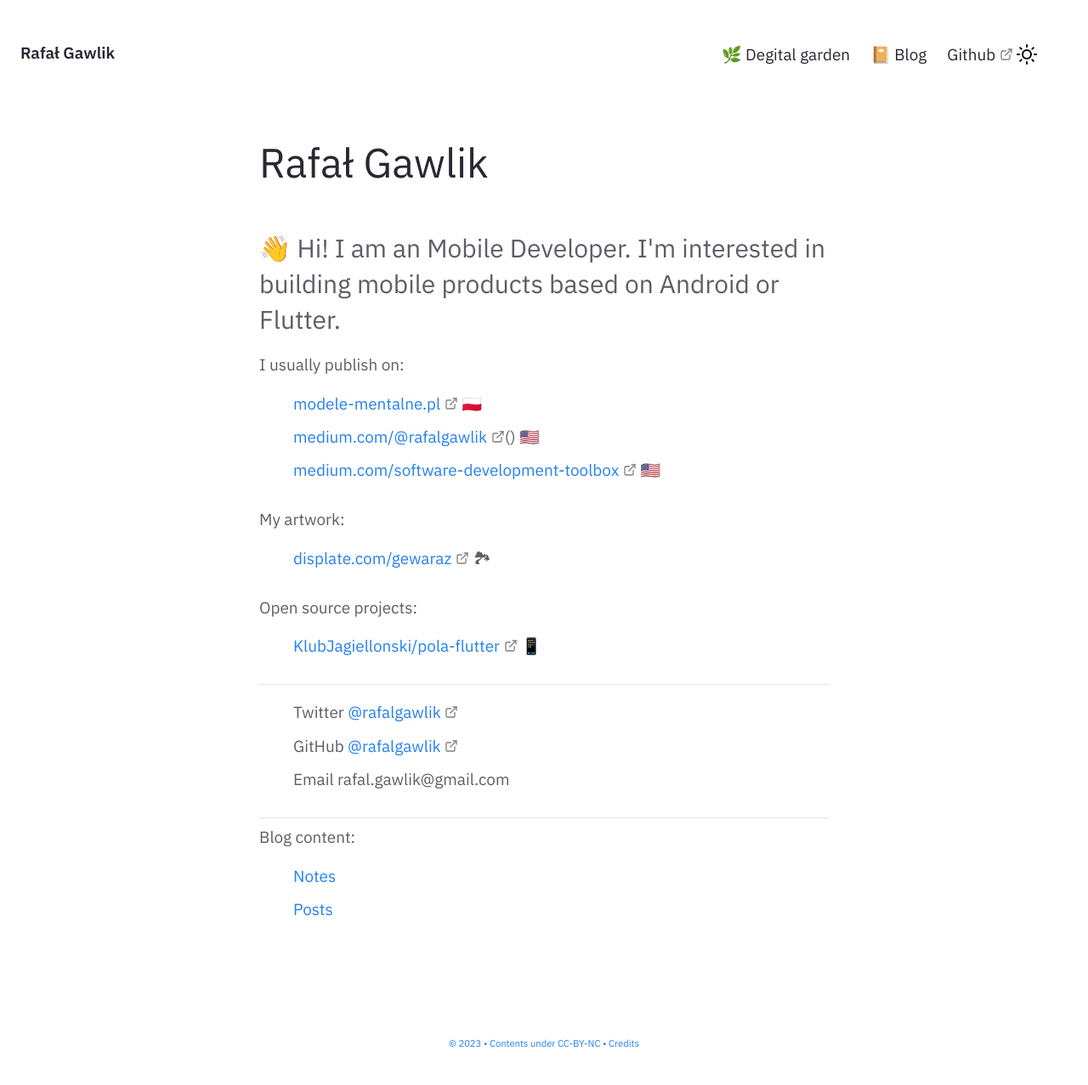
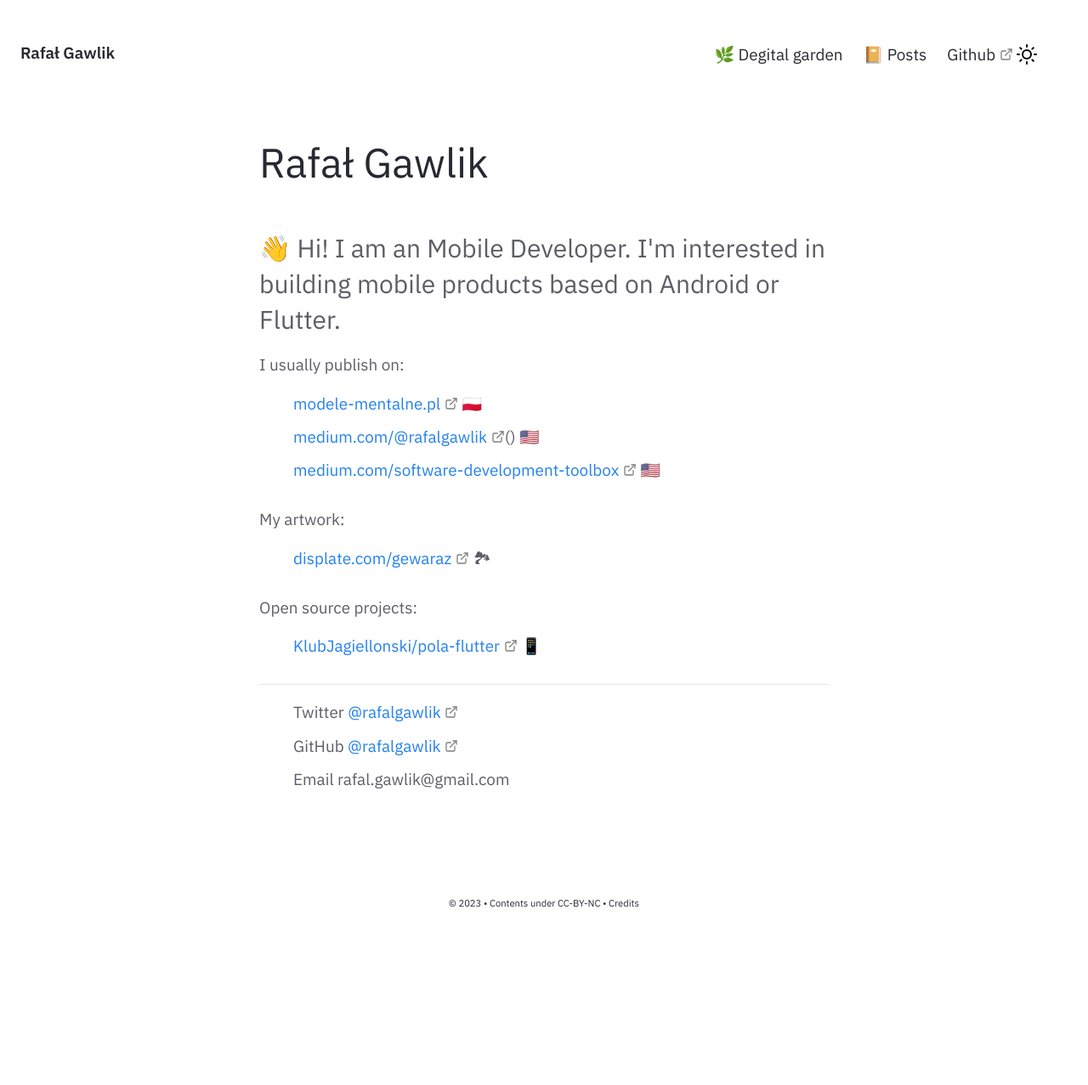
Before and after one commit to rafalgawlik/rafalgawlik.github.io, a Jekyll site: the page built from pages/index.md, in a window 1280 px wide. Shown: the whole page at 85% size. Built offline with Jekyll 4.4.1, drawn with Linux system fonts in a browser that asks for light colours; after the commit the page ends 1112 px from its top, so only the background shows below that.

Commit message:
Update naming

```diff
--- a/_includes/Homepage.html
+++ b/_includes/Homepage.html
@@ -27,13 +27,5 @@
             <li>GitHub <a href="https://github.com/rafalgawlik">@rafalgawlik</a></li>
             <li>Email rafal.gawlik@gmail.com</li>
         </ul>
-
-        <hr/>
-
-        Blog content:
-        <ul>
-            <li><a href="{{'/notes' | relative_url}}">Notes</li>
-            <li><a href="{{'/posts' | relative_url}}">Posts</li>
-        </ul>
     </div>
 </div>
--- a/_includes/Nav.html
+++ b/_includes/Nav.html
@@ -57,7 +57,7 @@
           🌿 Degital garden
         </a>
         <a href="{{'/posts' | relative_url}}" class="navbar-item">
-          📔 Blog
+          📔 Posts
         </a>
         <a href="https://github.com/rafalgawlik" target="_blank" class="navbar-item">
           Github
```
